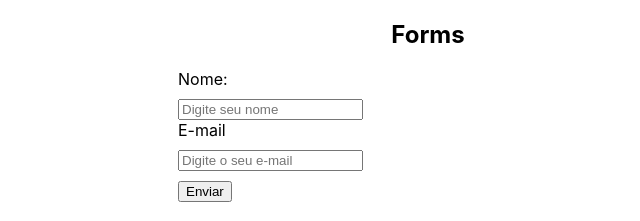
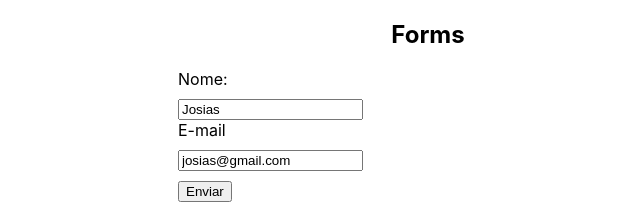
Before and after one commit to enivaldoqueiroz/react-from-basic-to-advanced, a React (Create React App) app in the folder 5_FORM_EM_REACT/form/: page / in a window 1280 px wide. Shown: the top 221 px of the page, without its empty margins (212-852 px from the left). Built offline with nearby package versions, Linux system fonts and the light colour scheme.

Commit message:
65. Controlled inputs

```diff
--- a/5_FORM_EM_REACT/form/src/App.js
+++ b/5_FORM_EM_REACT/form/src/App.js
@@ -1,4 +1,3 @@
-import logo from './logo.svg';
 import './App.css';
 import Myform from './components/Myform';
 
@@ -8,7 +7,7 @@
      <h2>Forms</h2>
 
      {/* 60. Criando formulários */}
-     <Myform></Myform>
+     <Myform user={{name: "Josias", email: "josias@gmail.com"}} />
     </div>
   );
 }
--- a/5_FORM_EM_REACT/form/src/components/Myform.js
+++ b/5_FORM_EM_REACT/form/src/components/Myform.js
@@ -2,10 +2,11 @@
 import "./MyForm.css";
 import { useState } from "react"
 
-const Myform = () => {
+const Myform = ({user}) => {
+  // 6 - Controlando input
   // 3 - Gerenciamento de dados
-  const [name, setName] = useState();
-  const [email, setEmail] = useState();
+  const [name, setName] = useState(user ? user.name : '');
+  const [email, setEmail] = useState(user ? user.email : '');
 
   const handleName = (e) => {
     setName(e.target.value);
@@ -32,6 +33,7 @@
             name="name"
             placeholder="Digite seu nome"
             onChange={handleName}
+            value={name}
           />
         </div>
         {/* 2 - Label envolvendo input */}
@@ -43,6 +45,7 @@
             name="email"
             placeholder="Digite o seu e-mail"
             onChange={(e) => setEmail(e.target.value)}
+            value={email}
           />
         </label>
           <input type="submit" value='Enviar'/>
```
